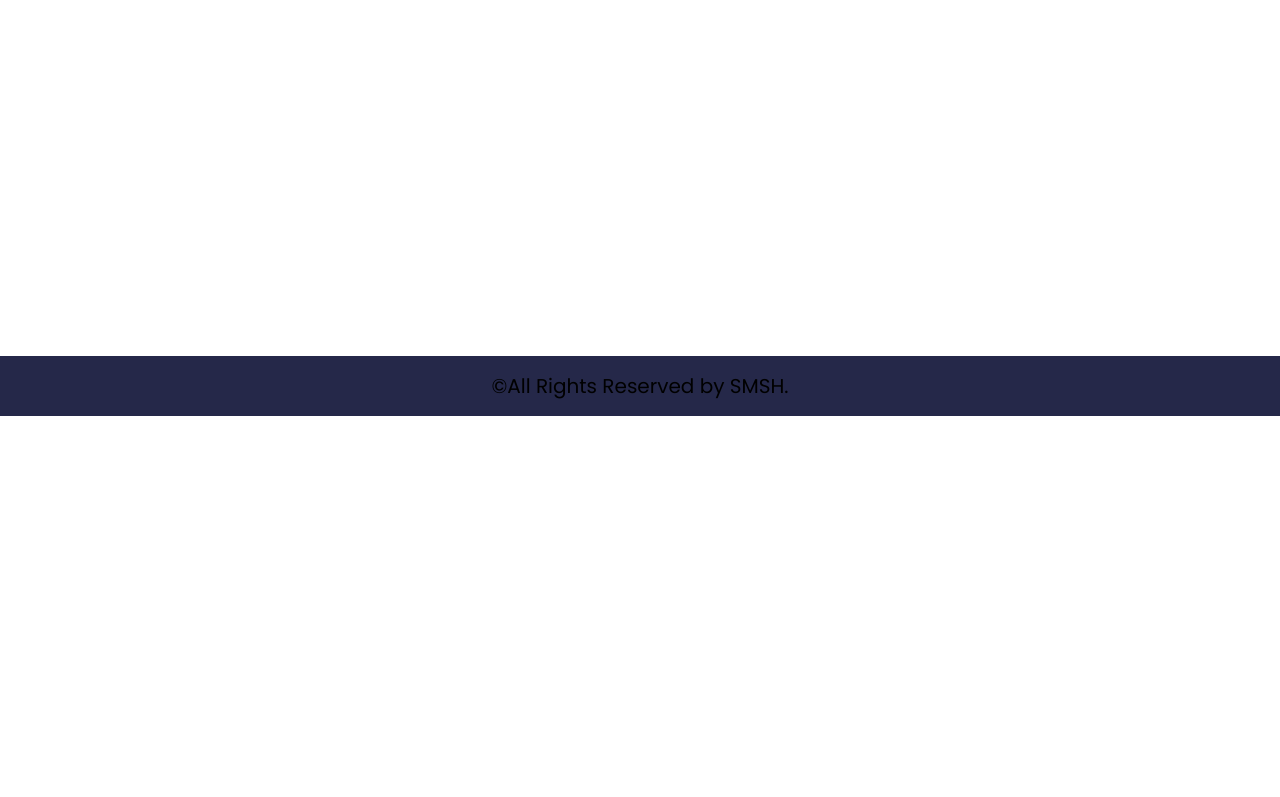
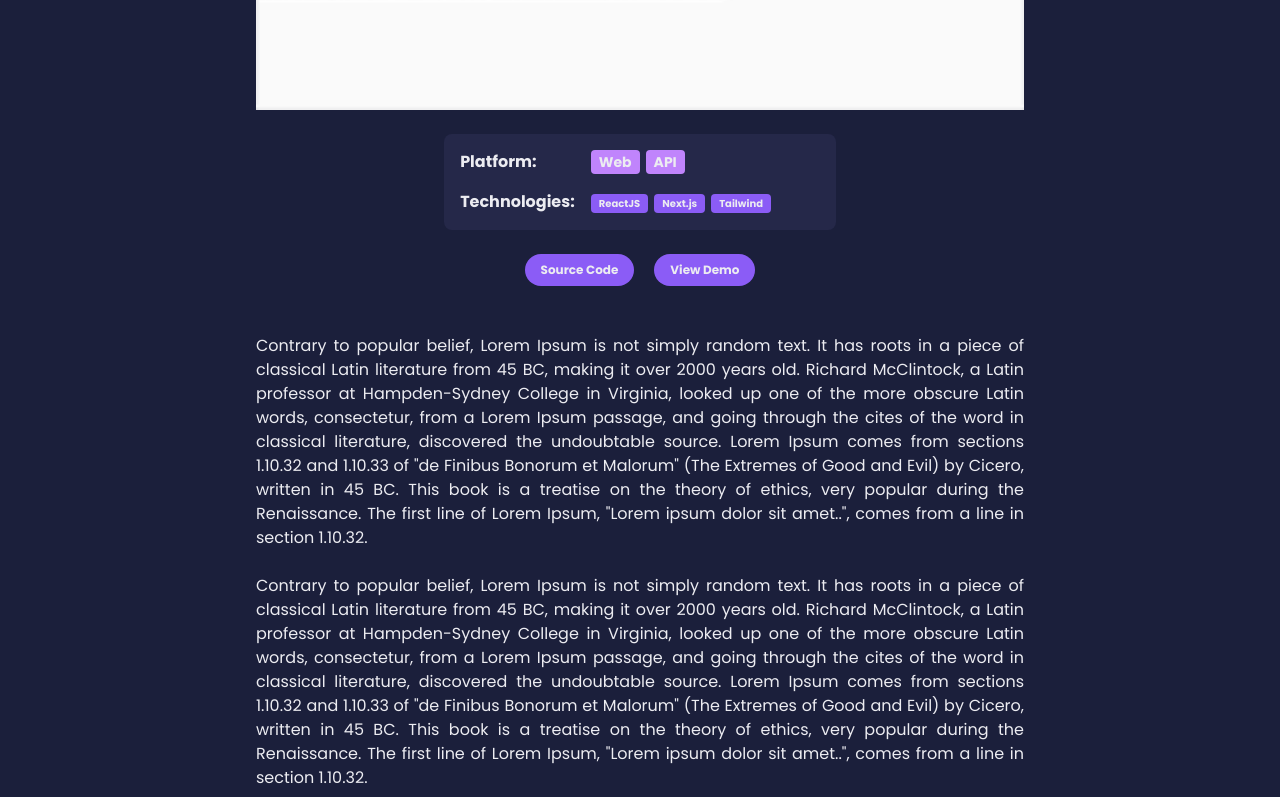
Before and after one commit to smsh119/shuzat-devfolio, a Next.js app: page /projects/001 in a window 1280 px wide. Before the commit this address had no page. Shown: the part 503-1300 px from the top of the page. Before the commit the page ends 919 px from the top, so only its background shows below. Built offline with nearby package versions, Linux system fonts and the light colour scheme.

Commit message:
project page implementation innitiated

```diff
--- /dev/null
+++ b/app/projects/[id]/page.js
@@ -0,0 +1,113 @@
+import Badge from "@/components/Badge";
+import { getProject } from "@/data/projectsData";
+import Image from "next/image";
+import Link from "next/link";
+
+async function ProjectPage({ params }) {
+  const { id } = await params;
+  const projectData = getProject(id);
+
+  return (
+    <section
+      className="layout-container relative mb-32 scroll-mt-20 select-none"
+      id="blog"
+    >
+      <div className="mx-auto mt-8 flex max-w-3xl flex-col items-center">
+        <h1 className="mb-1 text-xl font-bold select-text sm:text-3xl">
+          {projectData.title}
+        </h1>
+
+        <div className="my-6 w-full">
+          <Image
+            src={projectData.images?.imgUrls[0]}
+            alt="project image"
+            className="w-full"
+            width={740}
+            height={440}
+          />
+        </div>
+
+        <div className="bg-secondary mx-auto grid max-w-xs grid-cols-[1fr_2fr] content-center items-center gap-3 rounded-lg p-3 sm:max-w-lg sm:gap-4 sm:p-4">
+          <div className="text-xs font-bold sm:text-base">Platform:</div>
+          <div>
+            <div className="flex flex-wrap items-center gap-1.5">
+              {projectData.platforms.map((platform) => (
+                <Link
+                  key={platform}
+                  href={`/projects?category=${platform}`}
+                  className="transition-transform duration-200 hover:scale-[1.1]"
+                >
+                  <Badge className="bg-accent text-[0.625rem] sm:text-sm">
+                    {platform}
+                  </Badge>
+                </Link>
+              ))}
+            </div>
+          </div>
+          <div className="text-xs font-bold sm:text-base">Technologies:</div>
+          <div>
+            <div className="flex flex-wrap items-center gap-1.5">
+              {projectData.technologies.map((tech) => (
+                <Link
+                  key={tech}
+                  href={`/projects?search=${tech}`}
+                  className="transition-transform duration-200 hover:scale-[1.1]"
+                >
+                  <div className="bg-primary inline-block rounded-sm px-2 py-0.5 text-[0.5rem] font-bold sm:text-[0.625rem]">
+                    {tech}
+                  </div>
+                </Link>
+              ))}
+            </div>
+          </div>
+        </div>
+
+        <div className="my-6 flex w-full justify-center gap-5">
+          <Link
+            href={projectData.sourceCodeUrl}
+            className="bg-primary active:bg-bg hover:ring-text rounded-3xl px-4 py-2 text-xs font-bold transition duration-200 ease-linear hover:ring-3"
+          >
+            Source Code
+          </Link>
+          <Link
+            href={projectData.demoUrl}
+            className="bg-primary active:bg-bg hover:ring-text rounded-3xl px-4 py-2 text-xs font-bold transition duration-200 ease-linear hover:ring-3"
+          >
+            View Demo
+          </Link>
+        </div>
+
+        <p className="my-6 text-justify text-xs select-text sm:text-base">
+          {/* TODO: view the description */}
+          Contrary to popular belief, Lorem Ipsum is not simply random text. It
+          has roots in a piece of classical Latin literature from 45 BC, making
+          it over 2000 years old. Richard McClintock, a Latin professor at
+          Hampden-Sydney College in Virginia, looked up one of the more obscure
+          Latin words, consectetur, from a Lorem Ipsum passage, and going
+          through the cites of the word in classical literature, discovered the
+          undoubtable source. Lorem Ipsum comes from sections 1.10.32 and
+          1.10.33 of "de Finibus Bonorum et Malorum" (The Extremes of Good and
+          Evil) by Cicero, written in 45 BC. This book is a treatise on the
+          theory of ethics, very popular during the Renaissance. The first line
+          of Lorem Ipsum, "Lorem ipsum dolor sit amet..", comes from a line in
+          section 1.10.32. <br />
+          <br />
+          Contrary to popular belief, Lorem Ipsum is not simply random text. It
+          has roots in a piece of classical Latin literature from 45 BC, making
+          it over 2000 years old. Richard McClintock, a Latin professor at
+          Hampden-Sydney College in Virginia, looked up one of the more obscure
+          Latin words, consectetur, from a Lorem Ipsum passage, and going
+          through the cites of the word in classical literature, discovered the
+          undoubtable source. Lorem Ipsum comes from sections 1.10.32 and
+          1.10.33 of "de Finibus Bonorum et Malorum" (The Extremes of Good and
+          Evil) by Cicero, written in 45 BC. This book is a treatise on the
+          theory of ethics, very popular during the Renaissance. The first line
+          of Lorem Ipsum, "Lorem ipsum dolor sit amet..", comes from a line in
+          section 1.10.32.
+        </p>
+      </div>
+    </section>
+  );
+}
+
+export default ProjectPage;
```
